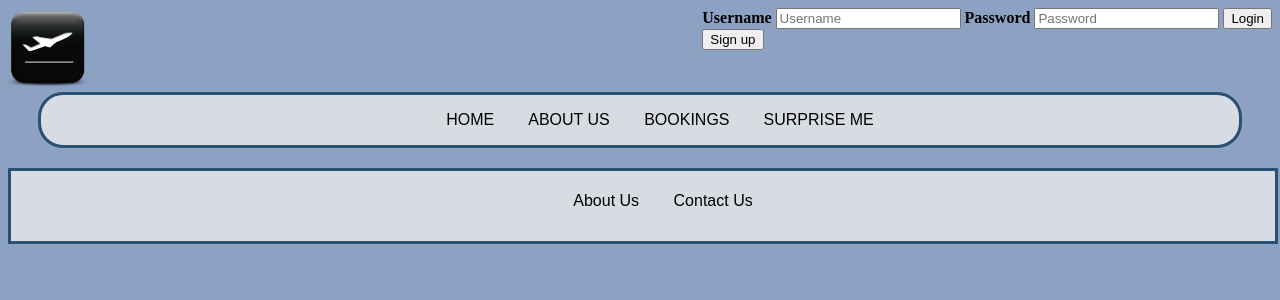
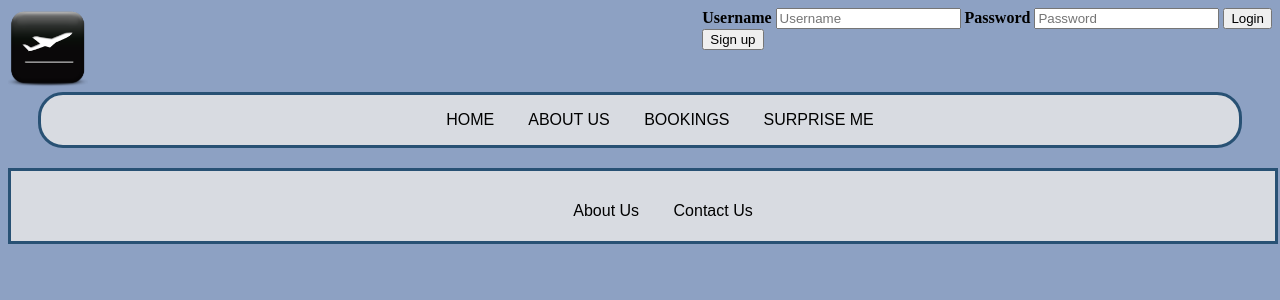
Before and after one commit to Comquack/infs3202Assignment, a PHP site: page /surprise.php in a window 1280 px wide. Shown: the top 300 px of the page. Run offline with PHP 8.4, Linux system fonts and the light colour scheme; data that the repository does not hold is empty; some libraries are stand-ins or nearby versions; some web fonts are replaced.

Commit message:
changed a bunch of stuff

```diff
--- a/index.css
+++ b/index.css
@@ -82,7 +82,7 @@ nav {
 
 
 #footer{
-	margin-top: 15px;
+	margin-top:15px;
 	border-style: solid;
 	border-color: #285174;
 	background-color: #D8DBE1;
@@ -90,9 +90,8 @@ nav {
     bottom: 0;
     height: 70px;
     width: 100%;
-    color: white;
 	}
 
 ul{
-	padding-top: 5px;
+	padding-top: 15px;
 	}
--- a/login.html
+++ b/login.html
@@ -2,7 +2,7 @@
 	<head>
 		<meta charset="utf-8">
 		<title> Sign Up! </title>
-		<link rel="stylesheet" type="text/css" href="test.css">
+		<link rel="stylesheet" type="text/css" href="index.css">
 	</head>
 
 	<body>
--- a/surprise.php
+++ b/surprise.php
@@ -54,7 +54,7 @@ include "loginbar.php";
 				<a href="about.html"><li> About Us </li></a>
 				<a href=""><li> Contact Us </li></a>
 			</ul>
-		</div>
+				</div>
 		<script>
 				$(document).ready(function() {
 					if(document.getElementById('pick1')){
```
